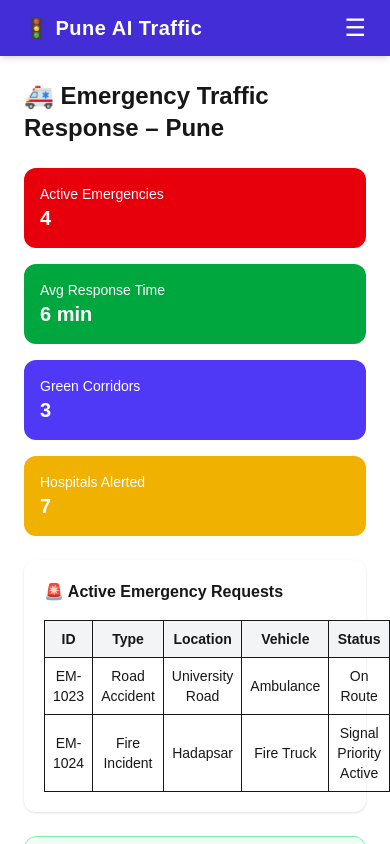
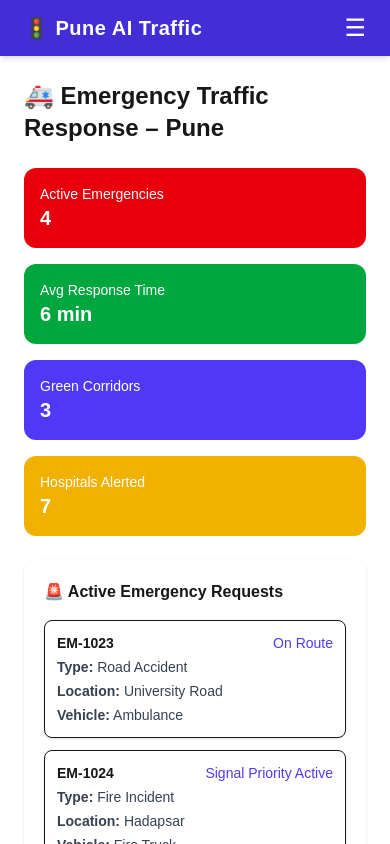
Before and after one commit to sagarjavir/pune-traffic-AI, a Next.js app: page /emergency in a window 390 px wide. Shown: the top 844 px of the page. Built offline with nearby package versions, Linux system fonts and the light colour scheme.

Commit message:
table view fixed- mobile

```diff
--- a/app/components/emergency/ActiveEmergencies.tsx
+++ b/app/components/emergency/ActiveEmergencies.tsx
@@ -22,6 +22,8 @@ export default function ActiveEmergencies() {
         🚨 Active Emergency Requests
       </h2>
 
+      {/* ✅ Desktop Table */}
+      <div className="hidden md:block">
         <table className="w-full text-sm border">
           <thead className="bg-gray-100">
             <tr>
@@ -39,11 +41,43 @@ export default function ActiveEmergencies() {
                 <td className="p-2 border">{e.type}</td>
                 <td className="p-2 border">{e.location}</td>
                 <td className="p-2 border">{e.vehicle}</td>
-              <td className="p-2 border">{e.status}</td>
+                <td className="p-2 border font-medium text-indigo-600">
+                  {e.status}
+                </td>
               </tr>
             ))}
           </tbody>
         </table>
       </div>
+
+      {/* ✅ Mobile Card View */}
+      <div className="md:hidden space-y-3">
+        {emergencies.map((e) => (
+          <div
+            key={e.id}
+            className="border rounded-lg p-3 shadow-sm text-sm"
+          >
+            <div className="flex justify-between items-center mb-1">
+              <span className="font-semibold">{e.id}</span>
+              <span className="text-indigo-600 font-medium">
+                {e.status}
+              </span>
+            </div>
+
+            <div className="space-y-1 text-gray-700">
+              <p>
+                <strong>Type:</strong> {e.type}
+              </p>
+              <p>
+                <strong>Location:</strong> {e.location}
+              </p>
+              <p>
+                <strong>Vehicle:</strong> {e.vehicle}
+              </p>
+            </div>
+          </div>
+        ))}
+      </div>
+    </div>
   );
 }
```
Lines whose indentation alone changed are shown as unchanged.
